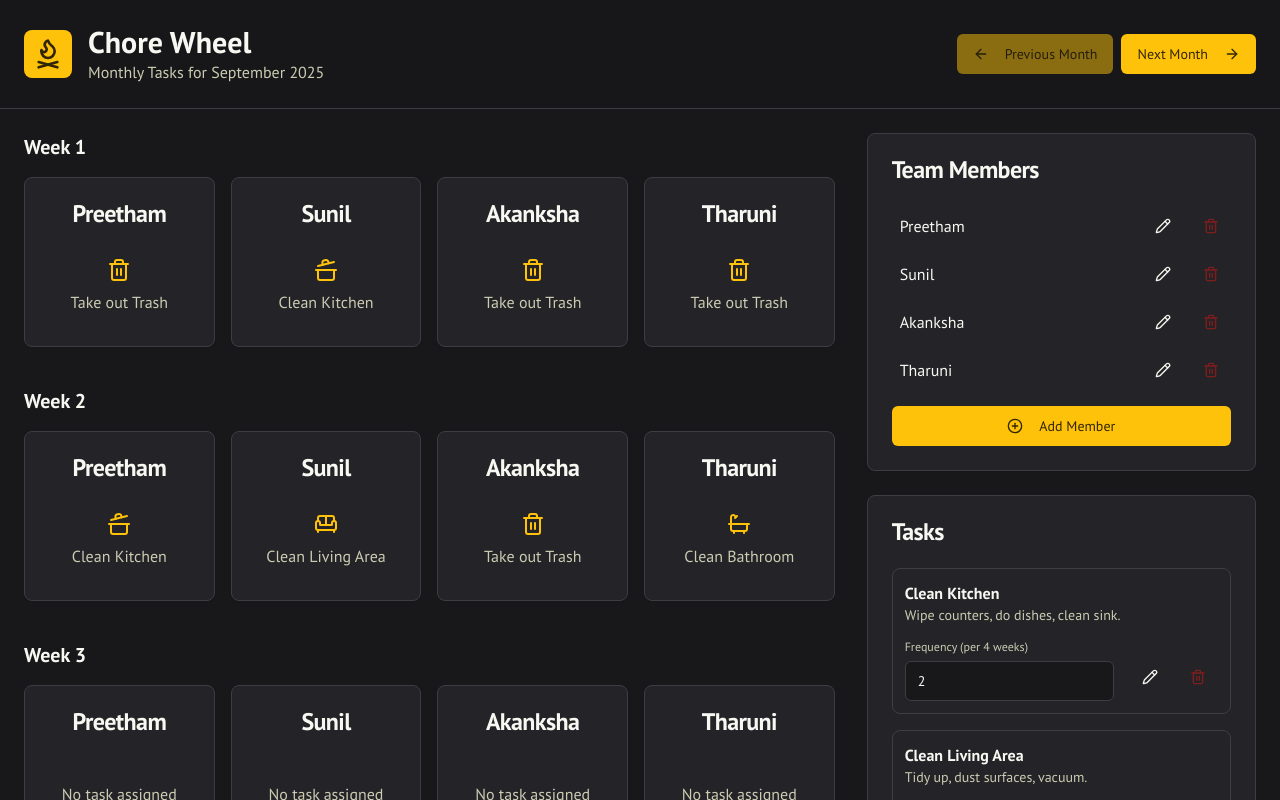
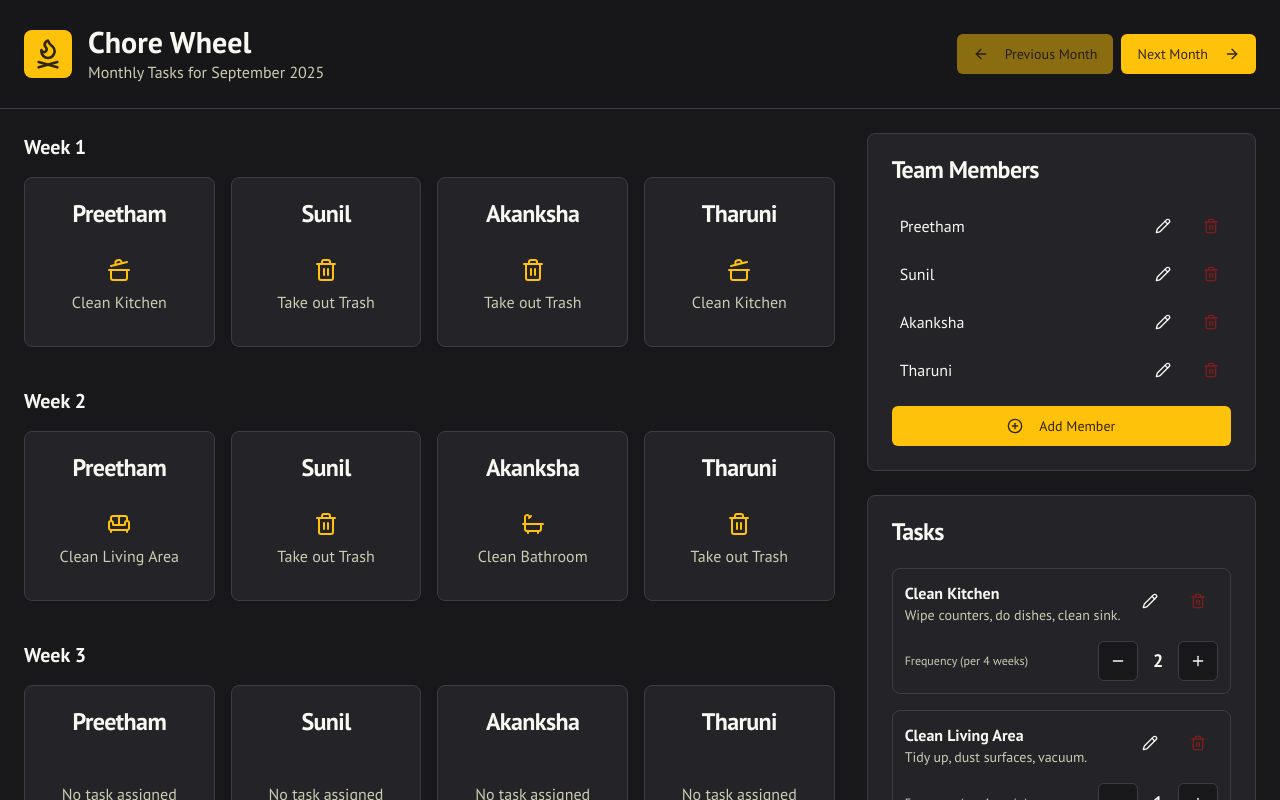
Before and after one commit to saipreetham99/Chore-Wheel, a Next.js app: page / in a window 1280 px wide. Shown: the top 800 px of the page. Built offline with nearby package versions, Linux system fonts and the light colour scheme.

Commit message:
instead of like this, to the right side next to task name give a + - tha

```diff
--- a/src/app/page.tsx
+++ b/src/app/page.tsx
@@ -3,7 +3,7 @@
 
 import { useState, useEffect, useMemo } from 'react';
 import { initialTasks as defaultInitialTasks, chores as defaultChoores, teamMembers as defaultTeamMembers } from '@/lib/initial-data';
-import { FlameKindling, Trash2, PlusCircle, Pencil, Save, ArrowRight, ArrowLeft } from 'lucide-react';
+import { FlameKindling, Trash2, PlusCircle, Pencil, Save, ArrowRight, ArrowLeft, Minus, Plus } from 'lucide-react';
 import { MonthlyCalendarView } from '@/components/monthly-calendar-view';
 import { Button } from '@/components/ui/button';
 import { Input } from '@/components/ui/input';
@@ -116,10 +116,10 @@ export default function Home() {
   };
 
   const displayDate = useMemo(() => {
-    const d = new Date(currentDate);
+    const d = new Date();
     d.setMonth(d.getMonth() + monthOffset);
     return d.toLocaleDateString('en-US', { month: 'long', year: 'numeric' });
-  }, [monthOffset, currentDate]);
+  }, [monthOffset]);
 
   const handleAddMember = () => {
     const newMemberName = `Person ${teamMembers.length + 1}` as TeamMemberName;
@@ -176,6 +176,17 @@ export default function Home() {
       ...prev,
       [choreId]: { ...prev[choreId], [field]: value }
     }));
+  };
+
+  const handleFrequencyChange = (choreId: string, amount: number) => {
+    setChores(prev => {
+        const currentFrequency = prev[choreId].frequency;
+        const newFrequency = Math.max(1, currentFrequency + amount);
+        return {
+            ...prev,
+            [choreId]: { ...prev[choreId], frequency: newFrequency }
+        };
+    });
   };
 
   if (!isMounted) {
@@ -285,31 +296,33 @@ export default function Home() {
                             />
                         </div>
                        ) : (
-                        <div>
+                        <div className="flex justify-between items-start">
+                          <div>
                             <p className="font-semibold">{chore.title}</p>
                             <p className="text-sm text-muted-foreground">{chore.description}</p>
+                          </div>
+                           <div className="flex items-center gap-2">
+                              <Button variant="ghost" size="icon" onClick={() => setEditingChore(editingChore === chore.id ? null : chore.id)}>
+                                  {editingChore === chore.id ? <Save className="h-4 w-4" /> : <Pencil className="h-4 w-4" />}
+                              </Button>
+                              <Button variant="ghost" size="icon" onClick={() => handleRemoveChore(chore.id)}>
+                                  <Trash2 className="h-4 w-4 text-destructive" />
+                              </Button>
+                           </div>
                         </div>
                        )}
 
-                        <div className="flex items-center justify-between gap-4">
-                            <div className="flex-grow">
-                                <Label htmlFor={`frequency-${chore.id}`} className="text-xs font-medium text-muted-foreground">Frequency (per 4 weeks)</Label>
-                                <Input
-                                    id={`frequency-${chore.id}`}
-                                    type="number"
-                                    min="1"
-                                    defaultValue={chore.frequency}
-                                    placeholder="Times per month"
-                                    onBlur={(e) => handleUpdateChore(chore.id, 'frequency', parseInt(e.target.value, 10) || 1)}
-                                    className="mt-1"
-                                />
-                            </div>
-                            <div className="flex items-center gap-2 pt-5">
-                                <Button variant="ghost" size="icon" onClick={() => setEditingChore(editingChore === chore.id ? null : chore.id)}>
-                                    {editingChore === chore.id ? <Save className="h-4 w-4" /> : <Pencil className="h-4 w-4" />}
+                        <div className="flex items-center justify-between gap-4 pt-2">
+                            <Label htmlFor={`frequency-${chore.id}`} className="text-xs font-medium text-muted-foreground">
+                                Frequency (per 4 weeks)
+                            </Label>
+                            <div className="flex items-center gap-2">
+                                <Button size="icon" variant="outline" onClick={() => handleFrequencyChange(chore.id, -1)}>
+                                    <Minus className="h-4 w-4" />
                                 </Button>
-                                <Button variant="ghost" size="icon" onClick={() => handleRemoveChore(chore.id)}>
-                                    <Trash2 className="h-4 w-4 text-destructive" />
+                                <span className="font-bold text-lg w-6 text-center">{chore.frequency}</span>
+                                <Button size="icon" variant="outline" onClick={() => handleFrequencyChange(chore.id, 1)}>
+                                    <Plus className="h-4 w-4" />
                                 </Button>
                             </div>
                         </div>
--- a/src/components/monthly-calendar-view.tsx
+++ b/src/components/monthly-calendar-view.tsx
@@ -34,34 +34,43 @@ export function MonthlyCalendarView({
     }
 
     // 2. Shuffle the pool to randomize initial distribution
-    const shuffledTaskPool = shuffle(taskPool);
+    let shuffledTaskPool = shuffle(taskPool);
 
-    // 3. Distribute tasks as evenly as possible among team members
-    const assignments: Record<TeamMemberName, string[]> = {};
-    teamMembers.forEach(member => {
-      assignments[member] = [];
-    });
+    // Create a seed based on the monthOffset to ensure consistent shuffling for the same month
+    const seed = monthOffset;
+    shuffledTaskPool = shuffle(shuffledTaskPool, seed);
 
-    shuffledTaskPool.forEach((choreId, index) => {
-      const member = teamMembers[index % teamMembers.length];
-      assignments[member].push(choreId);
+
+    // 3. Distribute tasks as evenly as possible among team members across all weeks
+    const assignments: { member: TeamMemberName, choreId: string, week: number }[] = [];
+    const memberTaskCounts: Record<TeamMemberName, number> = teamMembers.reduce((acc, member) => ({ ...acc, [member]: 0 }), {});
+
+    const totalSlots = teamMembers.length * WEEKS_IN_MONTH;
+    shuffledTaskPool.slice(0, totalSlots).forEach((choreId, index) => {
+        const week = Math.floor(index / teamMembers.length);
+
+        // Simple rotation for assignment
+        const memberIndex = index % teamMembers.length;
+        const member = teamMembers[memberIndex];
+
+        assignments.push({
+            member,
+            choreId,
+            week,
+        });
+        memberTaskCounts[member]++;
     });
 
     // 4. Structure the assignments into weekly tasks
     const weeks: Task[][] = Array.from({ length: WEEKS_IN_MONTH }, () => []);
 
-    for (let weekIndex = 0; weekIndex < WEEKS_IN_MONTH; weekIndex++) {
-      teamMembers.forEach(member => {
-        const choreIdForWeek = assignments[member][weekIndex];
-        if (choreIdForWeek) {
-          weeks[weekIndex].push({
-            id: `task-${member}-${choreIdForWeek}-m${monthOffset}-w${weekIndex}`,
-            choreId: choreIdForWeek,
+    assignments.forEach(({member, choreId, week}) => {
+        weeks[week].push({
+            id: `task-${member}-${choreId}-m${monthOffset}-w${week}`,
+            choreId: choreId,
             assignee: member,
-          });
-        }
-      });
-    }
+        });
+    });
 
     return weeks;
   }, [chores, teamMembers, monthOffset]);
@@ -80,7 +89,7 @@ export function MonthlyCalendarView({
                 <h3 className="text-xl font-semibold">Week {weekIndex + 1}</h3>
                 <div className="grid grid-cols-1 md:grid-cols-2 lg:grid-cols-4 gap-4">
                     {teamMembers.map((member) => {
-                        const assignedTask = tasksByAssignee(weekTasks)[member];
+                        const assignedTask = (weekTasks || []).find(t => t.assignee === member);
                         const chore = assignedTask ? chores[assignedTask.choreId] : null;
                         return (
                             <Card key={`${weekIndex}-${member}`}>
--- a/src/lib/utils.ts
+++ b/src/lib/utils.ts
@@ -26,22 +26,32 @@ export function rotateChores(tasks: Task[], teamMembers: TeamMemberName[]): Task
   }));
 }
 
-export function shuffle<T>(array: T[]): T[] {
+// Simple seeded PRNG
+function seededRandom(seed: number) {
+  let s = Math.sin(seed) * 10000;
+  return s - Math.floor(s);
+}
+
+export function shuffle<T>(array: T[], seed?: number): T[] {
   let currentIndex = array.length,  randomIndex;
+  const newArray = [...array]; // Create a copy to avoid mutating the original array
+
+  const random = seed !== undefined ? () => seededRandom(seed * (currentIndex+1)) : Math.random;
 
   // While there remain elements to shuffle.
   while (currentIndex > 0) {
     // Pick a remaining element.
-    randomIndex = Math.floor(Math.random() * currentIndex);
+    randomIndex = Math.floor(random() * currentIndex);
     currentIndex--;
 
     // And swap it with the current element.
-    [array[currentIndex], array[randomIndex]] = [
-      array[randomIndex], array[currentIndex]];
+    [newArray[currentIndex], newArray[randomIndex]] = [
+      newArray[randomIndex], newArray[currentIndex]];
   }
 
-  return array;
+  return newArray;
 }
+
 
 export function getNextTuesday() {
   const date = new Date();
@@ -59,8 +69,8 @@ export function getNextTuesday() {
 
 
 export const chores: Record<string, Chore> = {
-  'clean-kitchen': { id: 'clean-kitchen', title: 'Clean Kitchen', description: 'Wipe counters, do dishes, clean sink.', iconName: 'CookingPot' },
-  'clean-living-area': { id: 'clean-living-area', title: 'Clean Living Area', description: 'Tidy up, dust surfaces, vacuum.', iconName: 'Sofa' },
-  'clean-bathroom': { id: 'clean-bathroom', title: 'Clean Bathroom', description: 'Clean toilet, sink, and shower.', iconName: 'Bath' },
-  'take-out-trash': { id: 'take-out-trash', title: 'Take out Trash', description: 'Empty all non-kitchen trash bins and take to curb.', iconName: 'Trash2' },
+  'clean-kitchen': { id: 'clean-kitchen', title: 'Clean Kitchen', description: 'Wipe counters, do dishes, clean sink.', iconName: 'CookingPot', frequency: 1 },
+  'clean-living-area': { id: 'clean-living-area', title: 'Clean Living Area', description: 'Tidy up, dust surfaces, vacuum.', iconName: 'Sofa', frequency: 1 },
+  'clean-bathroom': { id: 'clean-bathroom', title: 'Clean Bathroom', description: 'Clean toilet, sink, and shower.', iconName: 'Bath', frequency: 1 },
+  'take-out-trash': { id: 'take-out-trash', title: 'Take out Trash', description: 'Empty all non-kitchen trash bins and take to curb.', iconName: 'Trash2', frequency: 1 },
 };
```
